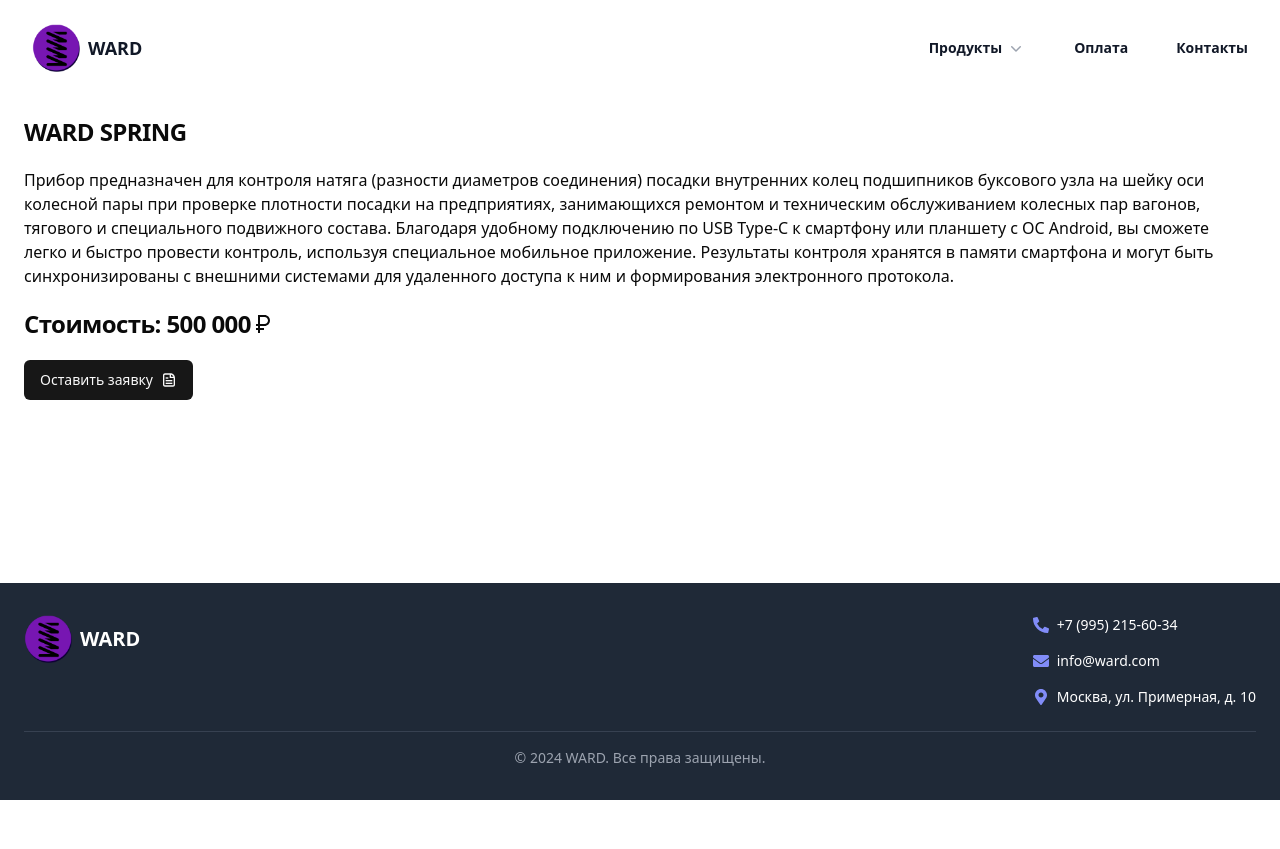
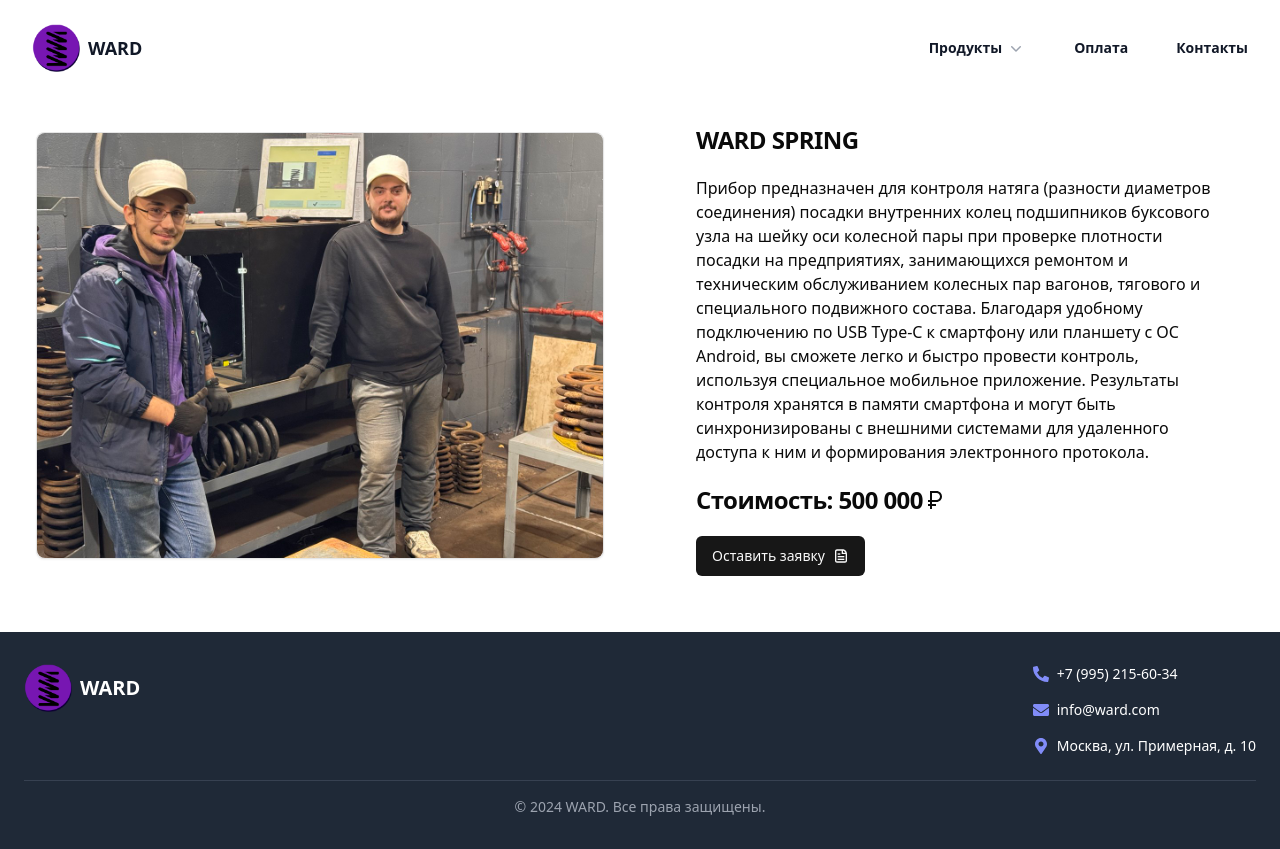
Before and after one commit to ward-CV/ward-web-frontend, a Next.js app: page /products/1 in a window 1280 px wide. Before the commit the page ends 800 px from the top, so only its background shows below. Built offline with nearby package versions, Linux system fonts and the light colour scheme.

Commit message:
Основная часть страницы прудкта

```diff
--- a/app/components/product/detailed_description.tsx
+++ b/app/components/product/detailed_description.tsx
@@ -7,7 +7,7 @@
   return (
     <>
       <Card className="border-none shadow-none">
-        <CardHeader>
+        <CardHeader className="pt-0">
           <CardTitle>WARD SPRING</CardTitle>
         </CardHeader>
         <CardContent>
--- a/app/components/product/product.tsx
+++ b/app/components/product/product.tsx
@@ -1,10 +1,21 @@
 import DetailedDescription from "./detailed_description";
+import CarouselPlugin from "@/app/components/carousel/carousel";
 
 const Product = () => {
   return (
-    <>
-      <DetailedDescription />
-    </>
+    <div className="flex max-w-7xl mx-auto flex-col md:flex-row">
+      <div className="w-full md:w-1/2 h-full p-8 flex items-center justify-center">
+        <div className="w-full h-full flex items-center justify-center">
+          <CarouselPlugin imagePaths="CarouselPlugin" />
+        </div>
+      </div>
+
+      <div className="w-full md:w-1/2 h-full p-8 ">
+        <div className="w-full h-full ">
+          <DetailedDescription />
+        </div>
+      </div>
+    </div>
   );
 };
 
```
